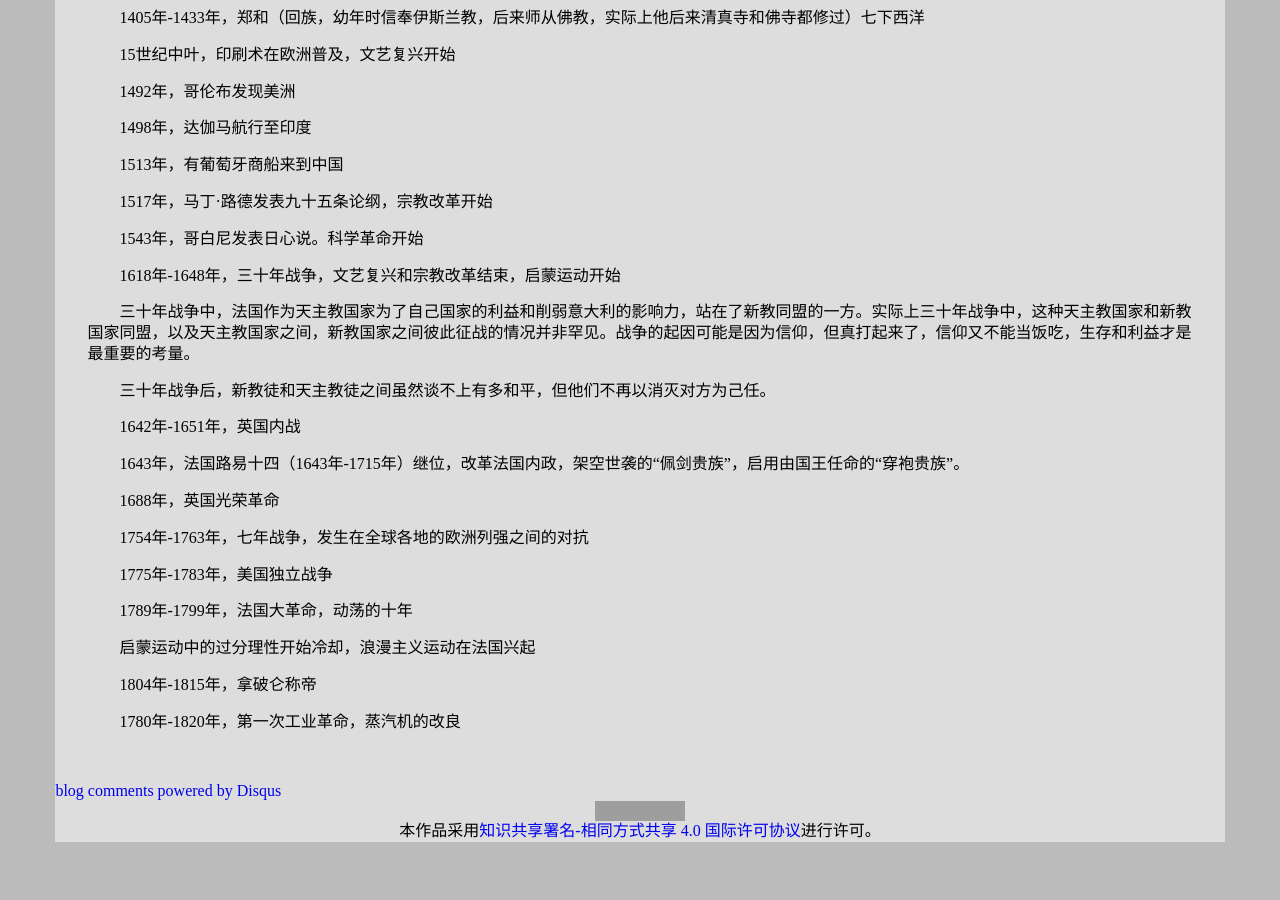
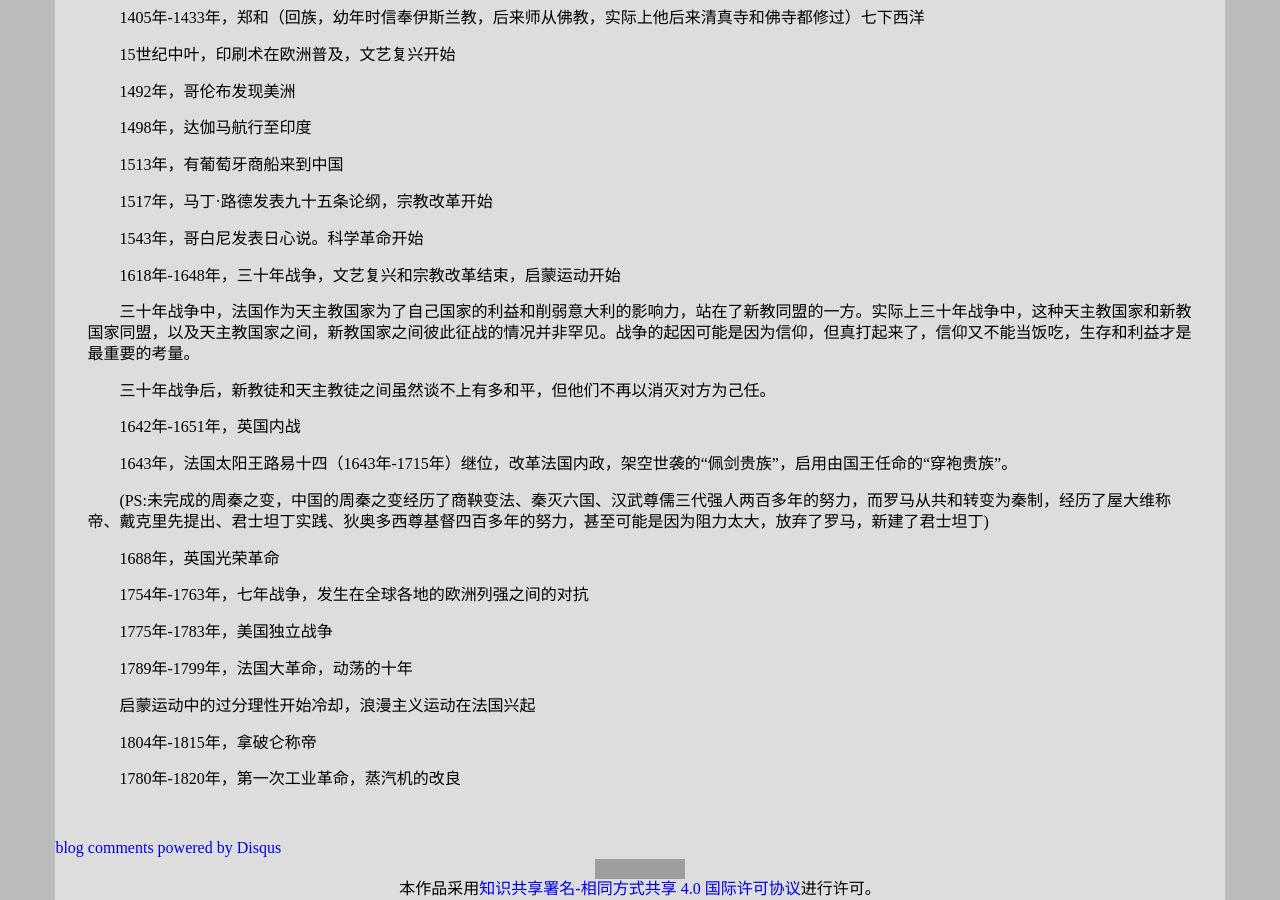
Before and after one commit to leiqin/leiqin.github.io, a Jekyll site: the page built from _posts/2016-01-13-读书笔记：罗马帝国衰亡史.markdown, in a window 1280 px wide and 900 px high, scrolled down 7028 px. Built offline with Jekyll 4.4.1, drawn with Linux system fonts in a browser that asks for light colours; comment, search, counter and statistics services are not loaded; before the commit the page ends 7870 px from its top, so only the background shows below that; grey boxes are pictures that could not be loaded.

Commit message:
_ 小修改

```diff
--- a/_posts/2016-01-13-读书笔记：罗马帝国衰亡史.markdown
+++ b/_posts/2016-01-13-读书笔记：罗马帝国衰亡史.markdown
@@ -308,7 +308,9 @@ title: 读书笔记：罗马帝国衰亡史
 
 1642年-1651年，英国内战
 
-1643年，法国路易十四（1643年-1715年）继位，改革法国内政，架空世袭的“佩剑贵族”，启用由国王任命的“穿袍贵族”。
+1643年，法国太阳王路易十四（1643年-1715年）继位，改革法国内政，架空世袭的“佩剑贵族”，启用由国王任命的“穿袍贵族”。
+
+(PS:未完成的周秦之变，中国的周秦之变经历了商鞅变法、秦灭六国、汉武尊儒三代强人两百多年的努力，而罗马从共和转变为秦制，经历了屋大维称帝、戴克里先提出、君士坦丁实践、狄奥多西尊基督四百多年的努力，甚至可能是因为阻力太大，放弃了罗马，新建了君士坦丁)
 
 1688年，英国光荣革命
 
```
